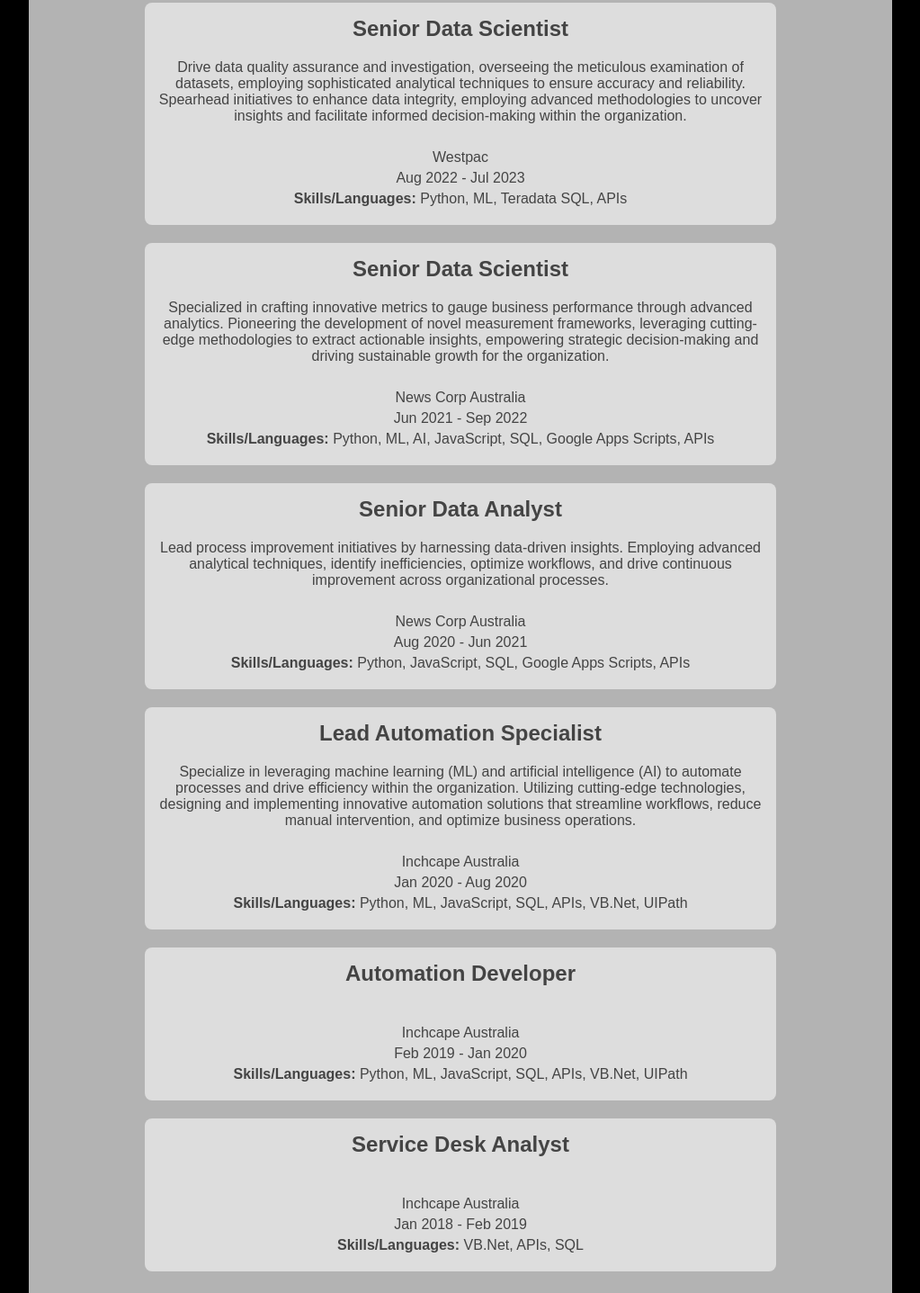
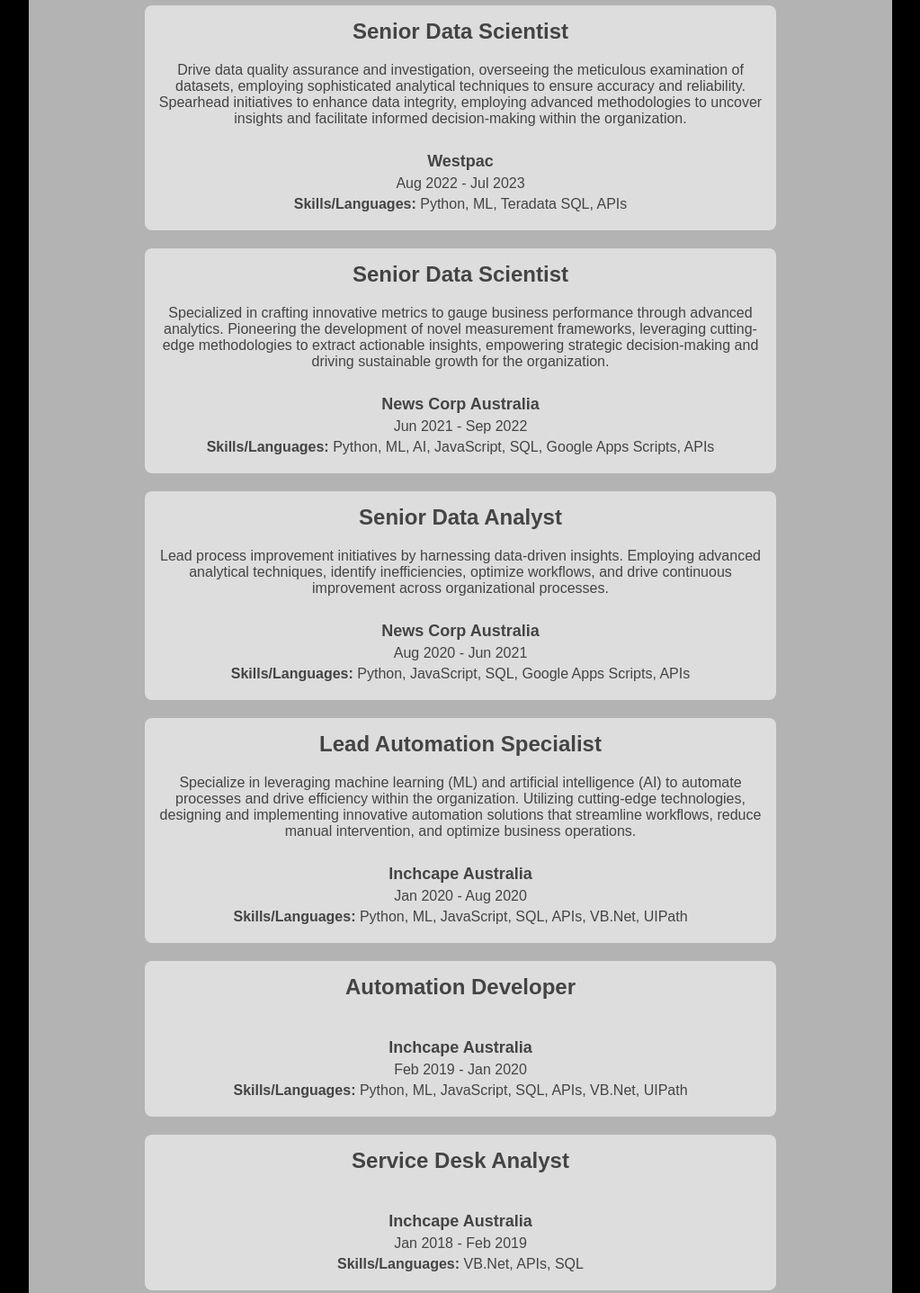
Before and after one commit to zreynders/ZReynders-Portfolio, a plain HTML site: page index.html in a window 1280 px wide. Shown: the part 1899-3336 px from the top of the page at 90% size, without its empty margins (128-1151 px from the left). Drawn offline with Linux system fonts and the light colour scheme.

Commit message:
added weight to company in work history

```diff
--- a/index.html
+++ b/index.html
@@ -68,7 +68,7 @@
                         <h2>Advanced Analytics and Automation Lead</h2>
                         <p>Lead the development and execution of a data-driven automation strategy, leveraging advanced machine learning algorithms and data analysis techniques to optimize processes, drive efficiency, and spearhead transformative automation initiatives within the organization.</p>
                         <br>
-                        <p>Bank of Queensland</p>
+                        <p style="font-size: large; font-weight: bold;">Bank of Queensland</p>
                         <p>Jul 2023 - Present</p>
                         <p><b>Skills/Languages:</b> Python, AI, SQL, APIs</p>
                     </div>
@@ -76,7 +76,7 @@
                         <h2>Senior Data Scientist</h2>
                         <p>Drive data quality assurance and investigation, overseeing the meticulous examination of datasets, employing sophisticated analytical techniques to ensure accuracy and reliability. Spearhead initiatives to enhance data integrity, employing advanced methodologies to uncover insights and facilitate informed decision-making within the organization.</p>
                         <br>
-                        <p>Westpac</p>
+                        <p style="font-size: large; font-weight: bold;">Westpac</p>
                         <p>Aug 2022 - Jul 2023</p>
                         <p><b>Skills/Languages:</b> Python, ML, Teradata SQL, APIs</p>
                     </div>
@@ -84,7 +84,7 @@
                         <h2>Senior Data Scientist</h2>
                         <p>Specialized in crafting innovative metrics to gauge business performance through advanced analytics. Pioneering the development of novel measurement frameworks, leveraging cutting-edge methodologies to extract actionable insights, empowering strategic decision-making and driving sustainable growth for the organization.</p>
                         <br>
-                        <p>News Corp Australia</p>
+                        <p style="font-size: large; font-weight: bold;">News Corp Australia</p>
                         <p>Jun 2021 - Sep 2022</p>
                         <p><b>Skills/Languages:</b> Python, ML, AI, JavaScript, SQL, Google Apps Scripts, APIs</p>
                     </div>
@@ -92,7 +92,7 @@
                         <h2>Senior Data Analyst</h2>
                         <p>Lead process improvement initiatives by harnessing data-driven insights. Employing advanced analytical techniques, identify inefficiencies, optimize workflows, and drive continuous improvement across organizational processes.</p>
                         <br>
-                        <p>News Corp Australia</p>
+                        <p style="font-size: large; font-weight: bold;">News Corp Australia</p>
                         <p>Aug 2020 - Jun 2021</p>
                         <p><b>Skills/Languages:</b> Python, JavaScript, SQL, Google Apps Scripts, APIs</p>
                     </div>
@@ -100,21 +100,21 @@
                         <h2>Lead Automation Specialist</h2>
                         <p>Specialize in leveraging machine learning (ML) and artificial intelligence (AI) to automate processes and drive efficiency within the organization. Utilizing cutting-edge technologies, designing and implementing innovative automation solutions that streamline workflows, reduce manual intervention, and optimize business operations.</p>
                         <br>
-                        <p>Inchcape Australia</p>
+                        <p style="font-size: large; font-weight: bold;">Inchcape Australia</p>
                         <p>Jan 2020 - Aug 2020</p>
                         <p><b>Skills/Languages:</b> Python, ML, JavaScript, SQL, APIs, VB.Net, UIPath</p>
                     </div>
                     <div class="work-entry">
                         <h2>Automation Developer</h2>
                         <br>
-                        <p>Inchcape Australia</p>
+                        <p style="font-size: large; font-weight: bold;">Inchcape Australia</p>
                         <p>Feb 2019 - Jan 2020</p>
                         <p><b>Skills/Languages:</b> Python, ML, JavaScript, SQL, APIs, VB.Net, UIPath</p>
                     </div>
                     <div class="work-entry">
                         <h2>Service Desk Analyst</h2>
                         <br>
-                        <p>Inchcape Australia</p>
+                        <p style="font-size: large; font-weight: bold;">Inchcape Australia</p>
                         <p>Jan 2018 - Feb 2019</p>
                         <p><b>Skills/Languages:</b> VB.Net, APIs, SQL</p>
                     </div>
```
